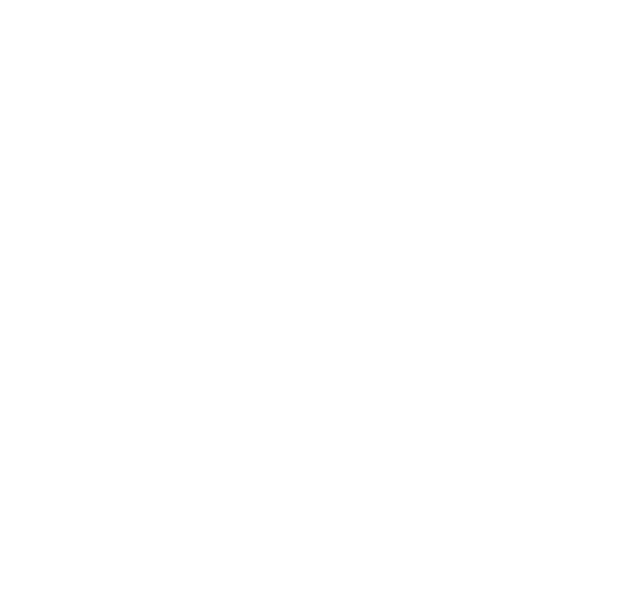
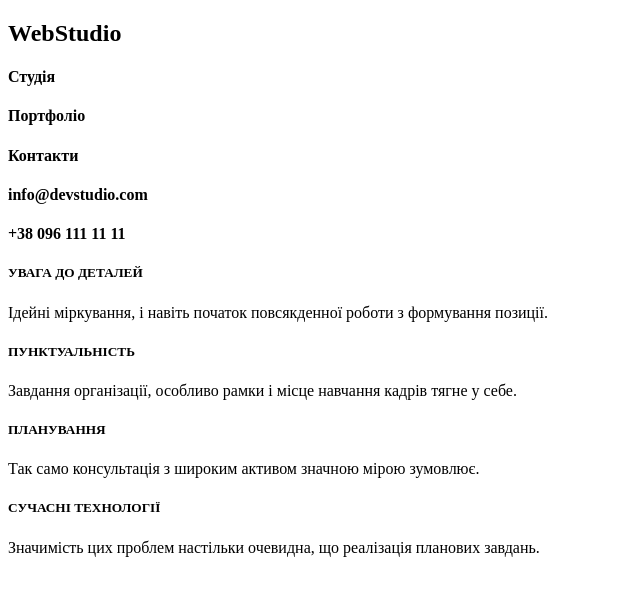
Before and after one commit to InnaKolesnykova/goit-markup-hw-01, a plain HTML site: page index.html in a window 1280 px wide. Shown: the whole page, without its empty margins (0-640 px from the left). Drawn offline with Linux system fonts and the light colour scheme.

Commit message:
1/2 info
Написано половину текстового матеріалу

```diff
--- a/index.html
+++ b/index.html
@@ -1,11 +1,37 @@
 <!DOCTYPE html>
-<html lang="ua">
+<html lang="en">
 <head>
     <meta charset="UTF-8">
     <meta name="viewport" content="width=device-width, initial-scale=1.0">
     <title>Module 01</title>
 </head>
+
 <body>
+    <div class="my-hat">
 
+    <h2 class="my-web">WebStudio</h2>
+    <h4 class="my-studio">Студія</h4>
+    <h4 class="my-portfolio">Портфоліо</h4>
+    <h4 class="my-contacts">Контакти</h4>
+    <h4 class="my-email">info@devstudio.com</h4>
+    <h4 class="my-tel">+38 096 111 11 11</h4>
+
+
+    </div1>
+
+    <div class="my-features">
+        <h5 class="my-attention">УВАГА ДО ДЕТАЛЕЙ</h5>
+           <p class="my-attention-idea">Ідейні міркування, і навіть початок повсякденної роботи з формування позиції.</p>
+
+        <h5 class="my-punctuality">ПУНКТУАЛЬНІСТЬ</h5>
+           <p class="my-punctuality-tasks">Завдання організації, особливо рамки і місце навчання кадрів тягне у себе.</p>
+
+        <h5 class="my-planning">ПЛАНУВАННЯ</h5>
+           <p class="my-planning-same">Так само консультація з широким активом значною мірою зумовлює.</p>
+
+        <h5 class="my-tech">СУЧАСНІ ТЕХНОЛОГІЇ</h5>
+           <p class="my-tech-probl">Значимість цих проблем настільки очевидна, що реалізація планових завдань.</p>
+
+    </div>
 </body>
 </html>
```
Also changed, not shown: images/hero/box-1.png (renamed from images/hero/box 1.png), images/hero/box-2.png (renamed from images/hero/box 2.png), images/hero/box-3.png (renamed from images/hero/box 3.png), images/hero/hat.png (added), images/hero/team.png (renamed from images/hero/Наша команда.png).
